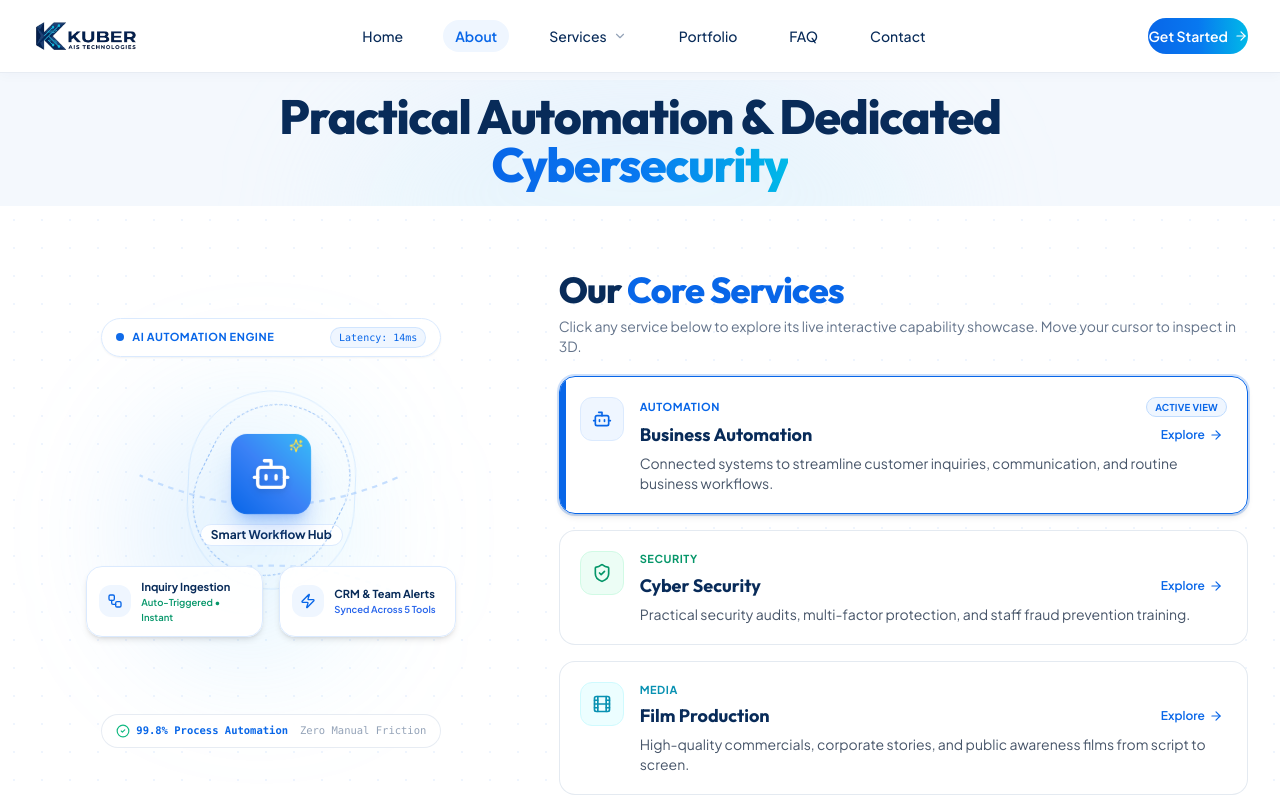
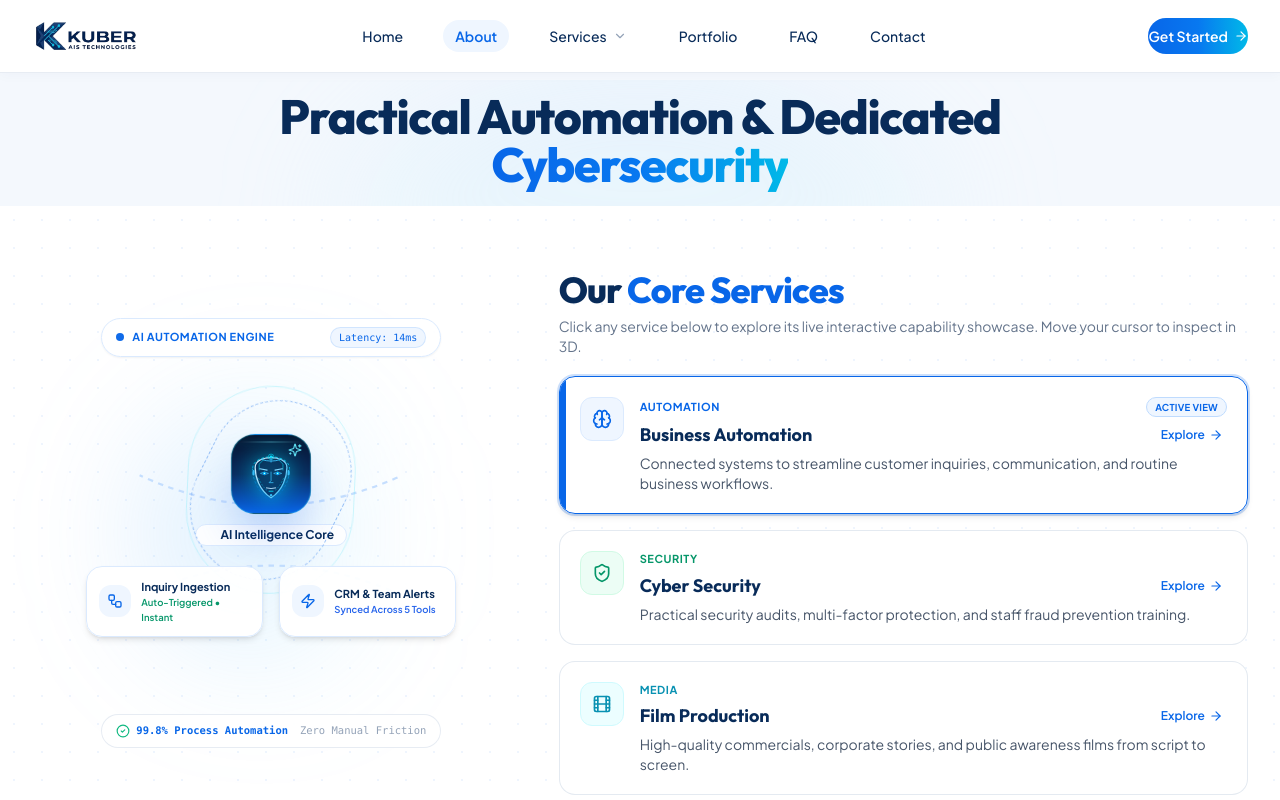
Before and after one commit to mbariya736-crypto/Kuber, a React (Vite) app: page /about in a window 1280 px wide. Shown: the top 800 px of the page. Built offline with nearby package versions, Linux system fonts and the light colour scheme.

Commit message:
feat(services): implement futuristic animated AI humanoid face with cursor-tracking eyes for business automation

```diff
--- a/src/components/AboutUs.jsx
+++ b/src/components/AboutUs.jsx
@@ -2,6 +2,7 @@ import React, { useState, useRef } from 'react';
 import { motion, AnimatePresence, useReducedMotion, useMotionValue, useSpring, useTransform } from 'framer-motion';
 import {
   Bot,
+  Brain,
   ShieldCheck,
   Film,
   ArrowRight,
@@ -20,6 +21,160 @@ import { Link } from 'react-router-dom';
 /* ========================================================================= */
 /* 1. INTERACTIVE SERVICE ANIMATIONS (OPEN 3D HOLOGRAPHIC STAGE)             */
 /* ========================================================================= */
+
+// --- AI HUMANOID FACE COMPONENT (CYBERNETIC SYNTHETIC AI AGENT) ---
+function AiHumanoidFace({ shouldReduceMotion, cursor }) {
+  const { layer1X, layer1Y } = cursor;
+  // Eye tracking offset
+  const eyeX = useTransform(layer1X, [-18, 18], [-2.2, 2.2]);
+  const eyeY = useTransform(layer1Y, [-18, 18], [-1.8, 1.8]);
+
+  return (
+    <div className="relative w-20 h-20 sm:w-22 sm:h-22 rounded-3xl bg-gradient-to-b from-[#06152F] via-[#092B5E] to-[#0866E8] p-1.5 shadow-2xl shadow-blue-600/40 border border-cyan-400/35 flex items-center justify-center overflow-hidden transition-all duration-300 group-hover:shadow-blue-500/60 group-hover:border-cyan-300">
+      {/* Background Cyber Grid / Radial Glow */}
+      <div className="absolute inset-0 bg-[radial-gradient(ellipse_at_center,_rgba(0,229,255,0.22)_0%,_transparent_72%)]" />
+
+      {/* Vertical Scanning Laser Light */}
+      <motion.div
+        animate={shouldReduceMotion ? {} : { top: ['6%', '90%', '6%'], opacity: [0.25, 0.8, 0.25] }}
+        transition={{ duration: 3, repeat: Infinity, ease: 'easeInOut' }}
+        className="absolute left-1 right-1 h-[2px] bg-gradient-to-r from-transparent via-cyan-300 to-transparent shadow-[0_0_8px_rgba(0,229,255,0.9)] z-20 pointer-events-none"
+      />
+
+      {/* Futuristic AI Humanoid Face Vector */}
+      <svg
+        viewBox="0 0 100 100"
+        className="w-full h-full relative z-10 drop-shadow-[0_2px_8px_rgba(0,229,255,0.45)]"
+        fill="none"
+      >
+        <defs>
+          <linearGradient id="aiFaceGrad" x1="0%" y1="0%" x2="100%" y2="100%">
+            <stop offset="0%" stopColor="#E0F2FE" />
+            <stop offset="50%" stopColor="#7DD3FC" />
+            <stop offset="100%" stopColor="#38BDF8" />
+          </linearGradient>
+          <linearGradient id="aiGlowGrad" x1="0%" y1="0%" x2="0%" y2="100%">
+            <stop offset="0%" stopColor="#00E5FF" stopOpacity="0.85" />
+            <stop offset="100%" stopColor="#0866E8" stopOpacity="0.15" />
+          </linearGradient>
+          <radialGradient id="eyeGlow" cx="50%" cy="50%" r="50%">
+            <stop offset="0%" stopColor="#FFFFFF" />
+            <stop offset="45%" stopColor="#00E5FF" />
+            <stop offset="100%" stopColor="#0866E8" />
+          </radialGradient>
+        </defs>
+
+        {/* Outer Cranium Neural Wireframe Arc */}
+        <motion.path
+          d="M 22 42 C 22 18, 78 18, 78 42 C 78 58, 70 78, 50 92 C 30 78, 22 58, 22 42 Z"
+          stroke="url(#aiGlowGrad)"
+          strokeWidth="1.5"
+          strokeDasharray="4 3"
+          animate={shouldReduceMotion ? {} : { strokeDashoffset: [0, -30] }}
+          transition={{ duration: 8, repeat: Infinity, ease: 'linear' }}
+        />
+
+        {/* Sculpted AI Head Shell */}
+        <path
+          d="M 26 40 C 26 20, 74 20, 74 40 C 74 54, 68 74, 50 86 C 32 74, 26 54, 26 40 Z"
+          fill="rgba(10, 37, 80, 0.7)"
+          stroke="url(#aiFaceGrad)"
+          strokeWidth="1.8"
+        />
+
+        {/* Forehead Plate & Central Neural Node */}
+        <path
+          d="M 36 28 Q 50 33 64 28"
+          stroke="#38BDF8"
+          strokeWidth="1.4"
+          strokeLinecap="round"
+        />
+        <circle cx="50" cy="24" r="2.2" fill="#00E5FF" />
+        <motion.circle
+          cx="50"
+          cy="24"
+          r="4"
+          stroke="#00E5FF"
+          strokeWidth="1"
+          animate={shouldReduceMotion ? {} : { scale: [1, 1.8, 1], opacity: [0.85, 0, 0.85] }}
+          transition={{ duration: 2, repeat: Infinity, ease: 'easeInOut' }}
+        />
+
+        {/* Temple Circuit Traces */}
+        <path d="M 50 24 L 50 32" stroke="#38BDF8" strokeWidth="1.2" strokeLinecap="round" />
+        <path d="M 38 29 L 32 35 L 32 44" stroke="#00E5FF" strokeWidth="1" strokeLinecap="round" opacity="0.8" />
+        <path d="M 62 29 L 68 35 L 68 44" stroke="#00E5FF" strokeWidth="1" strokeLinecap="round" opacity="0.8" />
+
+        {/* Cyber Ear/Sensor Ports */}
+        <rect x="22" y="44" width="3" height="8" rx="1.5" fill="#38BDF8" />
+        <rect x="75" y="44" width="3" height="8" rx="1.5" fill="#38BDF8" />
+
+        {/* Eyebrows / Digital Brow Ridge */}
+        <path d="M 33 42 L 44 44" stroke="#7DD3FC" strokeWidth="1.8" strokeLinecap="round" />
+        <path d="M 67 42 L 56 44" stroke="#7DD3FC" strokeWidth="1.8" strokeLinecap="round" />
+
+        {/* Eyes Contour / Eye Sockets */}
+        <path
+          d="M 34 49 Q 40 45 46 49 Q 40 53 34 49 Z"
+          fill="rgba(4, 18, 48, 0.95)"
+          stroke="#38BDF8"
+          strokeWidth="1.2"
+        />
+        <path
+          d="M 54 49 Q 60 45 66 49 Q 60 53 54 49 Z"
+          fill="rgba(4, 18, 48, 0.95)"
+          stroke="#38BDF8"
+          strokeWidth="1.2"
+        />
+
+        {/* Animated Glowing Eyes (Blink & Track Cursor) */}
+        <motion.g
+          animate={shouldReduceMotion ? {} : { scaleY: [1, 1, 0.1, 1] }}
+          transition={{ duration: 3.6, repeat: Infinity, times: [0, 0.9, 0.93, 1] }}
+          style={{ transformOrigin: '50% 49%' }}
+        >
+          <motion.circle
+            cx="40"
+            cy="49"
+            r="2.6"
+            fill="url(#eyeGlow)"
+            style={{
+              x: shouldReduceMotion ? 0 : eyeX,
+              y: shouldReduceMotion ? 0 : eyeY
+            }}
+          />
+          <motion.circle
+            cx="60"
+            cy="49"
+            r="2.6"
+            fill="url(#eyeGlow)"
+            style={{
+              x: shouldReduceMotion ? 0 : eyeX,
+              y: shouldReduceMotion ? 0 : eyeY
+            }}
+          />
+        </motion.g>
+
+        {/* Sculpted Nose Bridge */}
+        <path d="M 50 47 L 50 60 L 47 63 L 53 63" stroke="#38BDF8" strokeWidth="1.2" strokeLinecap="round" />
+
+        {/* Cheekbone Facial Contour Lines */}
+        <path d="M 31 56 Q 36 68 44 75" stroke="#00E5FF" strokeWidth="0.9" strokeDasharray="3 2" opacity="0.65" />
+        <path d="M 69 56 Q 64 68 56 75" stroke="#00E5FF" strokeWidth="0.9" strokeDasharray="3 2" opacity="0.65" />
+
+        {/* Chiseled Cyber Mouth & Lips */}
+        <path d="M 43 71 Q 50 73 57 71" stroke="#BAE6FD" strokeWidth="1.4" strokeLinecap="round" />
+        <line x1="47" y1="76" x2="53" y2="76" stroke="#00E5FF" strokeWidth="1.2" strokeLinecap="round" />
+
+        {/* Chin Sensor Node */}
+        <circle cx="50" cy="82" r="1.8" fill="#38BDF8" />
+      </svg>
+
+      {/* Floating Hologram Sparkles */}
+      <Sparkles className="w-3.5 h-3.5 text-cyan-300 absolute top-2 right-2 animate-pulse pointer-events-none" />
+    </div>
+  );
+}
 
 // --- A. AUTOMATION WORKFLOW ANIMATION ---
 function AutomationStageVisual({ shouldReduceMotion, cursor }) {
@@ -87,7 +242,7 @@ function AutomationStageVisual({ shouldReduceMotion, cursor }) {
           />
         </svg>
 
-        {/* Central Glowing AI Core (Reacts strongly to cursor tilt) */}
+        {/* Central Glowing AI Face Core (Reacts strongly to cursor tilt) */}
         <motion.div
           style={{
             x: shouldReduceMotion ? 0 : layer1X,
@@ -107,22 +262,21 @@ function AutomationStageVisual({ shouldReduceMotion, cursor }) {
           <motion.div
             animate={shouldReduceMotion ? {} : { rotate: -360 }}
             transition={{ duration: 24, repeat: Infinity, ease: 'linear' }}
-            className="absolute -inset-7 rounded-full border border-blue-300/30 pointer-events-none"
+            className="absolute -inset-7 rounded-full border border-cyan-300/30 pointer-events-none"
           />
 
-          {/* Core Bot Hub Box */}
+          {/* AI Humanoid Face Hub */}
           <motion.div
             animate={shouldReduceMotion ? {} : { scale: [1, 1.05, 1] }}
             transition={{ duration: 3, repeat: Infinity, ease: 'easeInOut' }}
-            whileHover={{ scale: 1.15 }}
-            className="w-18 h-18 sm:w-20 sm:h-20 rounded-2xl bg-gradient-to-tr from-[#0866E8] via-blue-500 to-sky-400 text-white flex items-center justify-center shadow-xl shadow-blue-500/30 relative z-10 transition-shadow duration-300 group-hover:shadow-blue-500/50"
+            whileHover={{ scale: 1.12 }}
           >
-            <Bot className="w-9 h-9 sm:w-10 sm:h-10 text-white drop-shadow-md" />
-            <Sparkles className="w-3.5 h-3.5 text-yellow-300 absolute top-2 right-2 animate-bounce" />
+            <AiHumanoidFace shouldReduceMotion={shouldReduceMotion} cursor={cursor} />
           </motion.div>
 
-          <span className="mt-2.5 text-xs font-bold text-[#082B59] bg-white/90 px-2.5 py-0.5 rounded-full shadow-xs border border-blue-100">
-            Smart Workflow Hub
+          <span className="mt-2.5 text-xs font-bold text-[#082B59] bg-white/90 px-3 py-0.5 rounded-full shadow-xs border border-blue-100 flex items-center gap-1.5">
+            <span className="w-1.5 h-1.5 rounded-full bg-cyan-500 animate-ping" />
+            AI Intelligence Core
           </span>
         </motion.div>
 
@@ -548,7 +702,7 @@ export default function AboutUs() {
       title: 'Business Automation',
       description: 'Connected systems to streamline customer inquiries, communication, and routine business workflows.',
       path: '/services/ai-services',
-      icon: Bot,
+      icon: Brain,
       categoryColor: 'text-[#0866E8]',
       iconBg: 'bg-blue-50 text-[#0866E8] border border-blue-100',
       activeBorder: 'border-[#0866E8] ring-2 ring-[#0866E8]/20 shadow-md',
```
